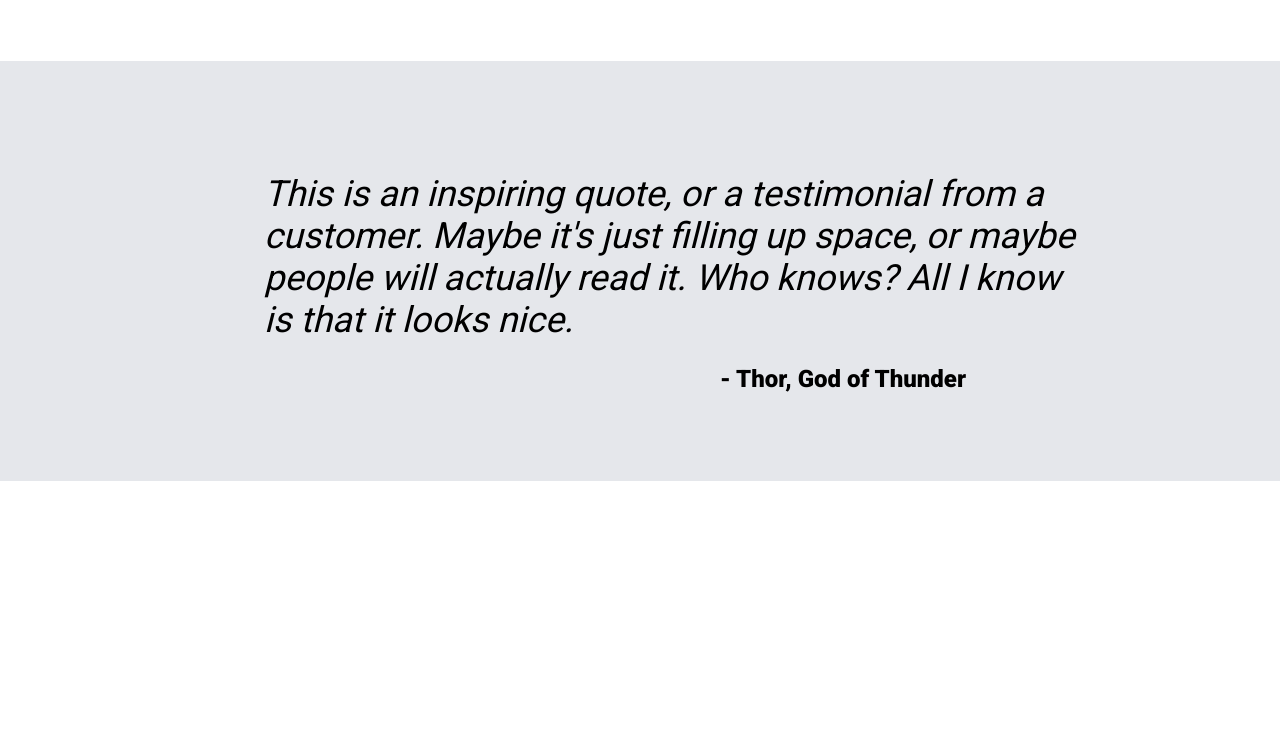
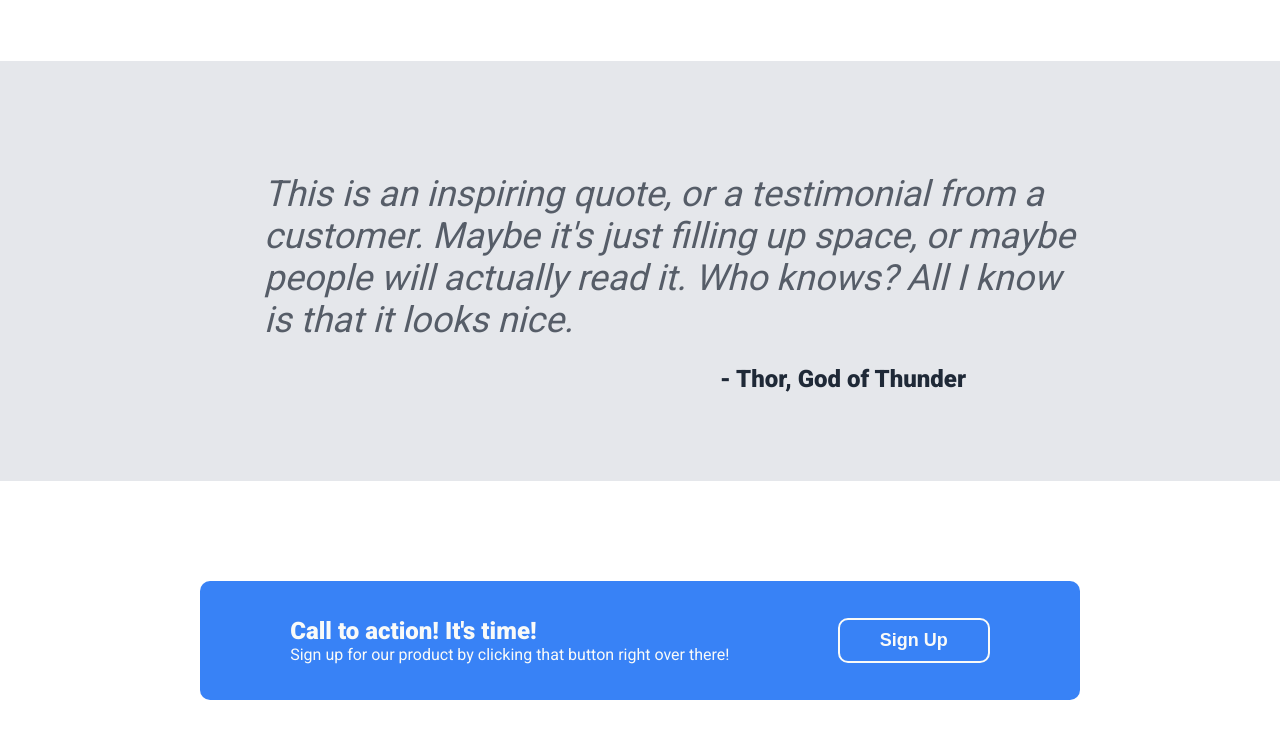
Before and after one commit to zach-barreca/odin-landing-page, a plain HTML site: page index.html in a window 1280 px wide. Shown: the part 934-1672 px from the top of the page. Before the commit the page ends 1415 px from the top, so only its background shows below. Drawn offline with Linux system fonts and the light colour scheme.

Commit message:
Create and style CTA

```diff
--- a/index.html
+++ b/index.html
@@ -20,7 +20,7 @@
         <div class="container">
             <h2>This website is awesome</h2>
             <p class="hero-text">This website has some subtext that goes here under the main title. It's a smaller font and the color is lower contrast</p>
-            <button>Sign up</button>
+            <button class="hero-button">Sign up</button>
         </div>
         <img src="ph.png">
     </div>
@@ -49,5 +49,14 @@
         <h4>This is an inspiring quote, or a testimonial from a customer. Maybe it's just filling up space, or maybe people will actually read it. Who knows? All I know is that it looks nice.</h4>
         <p class="attribution">- Thor, God of Thunder</p>
     </div>
+    <div class="cta-column">
+        <div class="cta">
+            <div class="cta-text">
+                <h5>Call to action! It's time!</h5>
+                <p class="cta-subtext">Sign up for our product by clicking that button right over there!</p>
+            </div>
+            <button class="cta-button">Sign Up</button>
+        </div>
+    </div>
 </body>
 </html>
--- a/style.css
+++ b/style.css
@@ -53,7 +53,7 @@ h2 {
     color: #e5e7eb;
 }
 
-button {
+.hero-button {
     background: #3882f6;
     color: #f9faf8;
     border-radius: 10px;
@@ -118,6 +118,7 @@ h4 {
     width: 825px;
     padding-left: 200px;
     margin-bottom: 0;
+    color: #565d68;
 }
 
 .attribution {
@@ -125,4 +126,37 @@ h4 {
     font-weight: 700;
     text-align: right;
     padding-right: 250px;
+    color:#1f2937;
 }
+
+.cta {
+    display: flex;
+    align-items: center;
+    justify-content: space-around;
+    background: #3882f6;
+    border-radius: 10px;
+    margin: 100px 200px;
+    padding: 36px;
+}
+
+h5 {
+    color:#f9faf8;
+    font-size: 24px;
+    margin:0;
+}
+
+.cta-subtext {
+    color:#f9faf8;
+    margin: 0;
+}
+
+.cta-button {
+    background:#3882f6;
+    padding: 10px 40px;
+    border-style: solid;
+    border-color:#f9faf8;
+    color:#f9faf8;
+    border-radius: 10px;
+    font-size: 18px;
+    font-weight: 700;
+}
```
